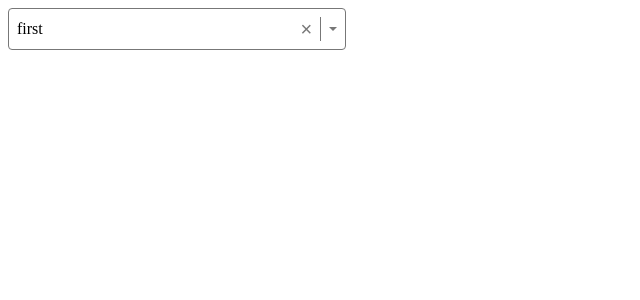
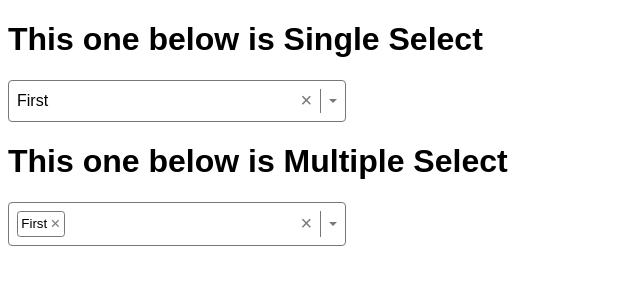
Before and after one commit to Zaid-maker/react-select, a React (Vite) app: page / in a window 1280 px wide. Shown: the top 300 px of the page, without its empty margins (0-640 px from the left). Built offline with nearby package versions, Linux system fonts and the light colour scheme.

Commit message:
Add multiple Select DAMN

```diff
--- a/src/App.tsx
+++ b/src/App.tsx
@@ -1,9 +1,9 @@
 import { useState } from "react";
-import { Select } from "./Select";
+import { Select, SelectOption } from "./Select";
 
 const options = [
   {
-    label: "first",
+    label: "First",
     value: 1,
   },
   {
@@ -27,11 +27,20 @@ const options = [
 function App() {
   /* Creating a state variable called `value` and a function called `setValue` that can be used to
   update the value of `value`. */
-  const [value, setValue] = useState<typeof options[0] | undefined>(options[0])
+  const [value1, setValue1] = useState<SelectOption | undefined>(options[0]);
+  const [value2, setValue2] = useState<SelectOption[]>([options[0]]);
 
   return (
     <>
-      <Select options={options} value={value} onChange={o => setValue(o)} />
+      <h1>This one below is Single Select</h1>
+      <Select options={options} value={value1} onChange={(o) => setValue1(o)} />
+      <h1>This one below is Multiple Select</h1>
+      <Select
+        multiple
+        options={options}
+        value={value2}
+        onChange={(o) => setValue2(o)}
+      />
     </>
   );
 }
--- a/src/Select.tsx
+++ b/src/Select.tsx
@@ -7,18 +7,45 @@ import styles from "./select.module.css";
  * @property {string} label - The text that will be displayed in the dropdown.
  * @property {any | number} value - The value of the option.
  */
-type SelectOption = {
+export type SelectOption = {
   label: string;
   value: any | number;
 };
 
-type SelectProps = {
-  options: SelectOption[];
+/**
+ * SingleSelectProps is an object with a property called multiple that is optional and has a type of
+ * false, a property called value that is optional and has a type of SelectOption, and a property
+ * called onChange that is required and has a type of a function that takes a parameter of type
+ * SelectOption or undefined and returns void.
+ * @property multiple - boolean - whether the select should allow multiple values to be selected
+ * @property {SelectOption} value - The current value of the select.
+ * @property onChange - This is a function that will be called when the user selects an option.
+ */
+type SingleSelectProps = {
+  multiple?: false;
   value?: SelectOption;
   onChange: (value: SelectOption | undefined) => void;
 };
 
-export function Select({ value, onChange, options }: SelectProps) {
+/**
+ * MultipleSelectProps is a type that has a property called multiple that is a boolean, a property
+ * called value that is an array of SelectOption, and a property called onChange that is a function
+ * that takes an array of SelectOption and returns nothing.
+ * @property multiple - true - This is a required property for the component to work.
+ * @property {SelectOption[]} value - The current value of the select.
+ * @property onChange - This is a function that will be called when the user selects an option.
+ */
+type MultipleSelectProps = {
+  multiple: true;
+  value: SelectOption[];
+  onChange: (value: SelectOption[]) => void;
+};
+
+type SelectProps = {
+  options: SelectOption[];
+} & (SingleSelectProps | MultipleSelectProps);
+
+export function Select({ multiple, value, onChange, options }: SelectProps) {
   const [isOpen, setIsOpen] = useState(false);
   const [highlightedIndex, setHighlightedIndex] = useState(0);
 
@@ -27,7 +54,9 @@ export function Select({ value, onChange, options }: SelectProps) {
    * value.
    */
   function clearOption() {
-    onChange(undefined);
+    /* This is a ternary operator. If the value is true, then the first statement is executed,
+    otherwise the second statement is executed. */
+    multiple ? onChange([]) : onChange(undefined);
   }
 
   /**
@@ -35,7 +64,17 @@ export function Select({ value, onChange, options }: SelectProps) {
    * @param {SelectOption} option - SelectOption - the option that was clicked
    */
   function selectOption(option: SelectOption) {
-    if (option !== value) onChange(option);
+    /* This is a ternary operator. If the value is true, then the first statement is executed,
+    otherwise the second statement is executed. */
+    if (multiple) {
+      if (value.includes(option)) {
+        onChange(value.filter((o) => o != option));
+      } else {
+        onChange([...value, option]);
+      }
+    } else {
+      if (option !== value) onChange(option);
+    }
   }
 
   /**
@@ -45,7 +84,7 @@ export function Select({ value, onChange, options }: SelectProps) {
    * @returns The function isOptionSelected is being returned.
    */
   function isOptionSelected(option: SelectOption) {
-    return option === value;
+    return multiple ? value.includes(option) : option === value;
   }
 
   /* This is a React hook that is called when the component is mounted and when the isOpen state
@@ -61,7 +100,23 @@ export function Select({ value, onChange, options }: SelectProps) {
       tabIndex={0}
       className={styles.container}
     >
-      <span className={styles.value}>{value?.label}</span>
+      <span className={styles.value}>
+        {multiple
+          ? value.map((v) => (
+              <button
+                key={v.value}
+                onClick={(e) => {
+                  e.stopPropagation();
+                  selectOption(v);
+                }}
+                className={styles["option-badge"]}
+              >
+                {v.label}
+                <span className={styles["remove-btn"]}>&times;</span>
+              </button>
+            ))
+          : value?.label}
+      </span>
       <button
         onClick={(e) => {
           e.stopPropagation();
--- a/src/select.module.css
+++ b/src/select.module.css
@@ -1,3 +1,7 @@
+* {
+  font-family: sans-serif;
+}
+
 .container {
   position: relative;
   width: 20em;
@@ -17,6 +21,9 @@
 
 .value {
   flex-grow: 1;
+  display: flex;
+  gap: .5em;
+  flex-wrap: wrap;
 }
 
 .clear-btn {
@@ -73,10 +80,38 @@
 }
 
 .option.selected {
-  background-color: hsl(200, 100%, 50%);
+  background-color: hsl(200, 100%, 70%);
 }
 
 .option.highlighted {
-  background-color: hsl(200, 100%, 70%);
+  background-color: hsl(200, 100%, 50%);
   color: white;
 }
+
+.option-badge {
+  display: flex;
+  align-items: center;
+  border: .05em solid #777;
+  border-radius: .25em;
+  padding: .15em .25em;
+  gap: .25em;
+  cursor: pointer;
+  background: none;
+  outline: none;
+}
+
+.option-badge:hover,
+.option-badge:focus {
+  background-color: hsl(0, 100%, 90%);
+  border-color: hsl(0, 100%, 50%);
+}
+
+.option-badge:hover > .remove-btn,
+.option-badge:focus > .remove-btn {
+  color: hsl(0, 100%, 50%);
+}
+
+.option-badge > .remove-btn {
+  font-size: 1.25em;
+  color: #777;
+}
```
